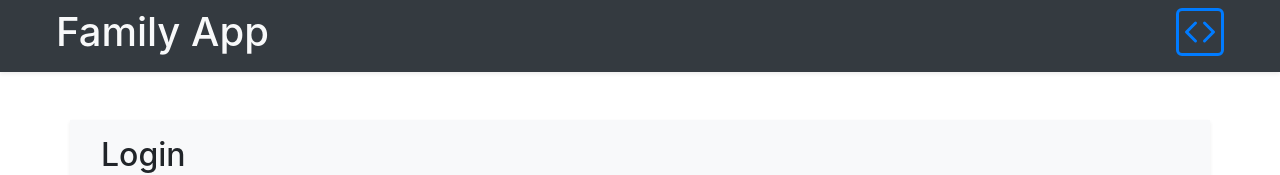
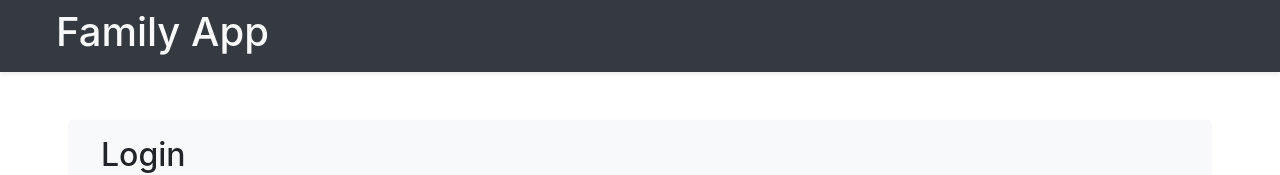
Before and after one commit to NielzosFilms/Family-App, a React (Create React App) app: page /about in a window 1280 px wide. Shown: the top 175 px of the page. Built offline with nearby package versions, Linux system fonts and the light colour scheme.

Commit message:
about page changes

```diff
--- a/src/App.js
+++ b/src/App.js
@@ -9,6 +9,7 @@ import Navbar from "./components/Navbar";
 import Vandaag from "./components/Vandaag";
 import Lijst from "./components/groceries/Groceries";
 import Message from "./components/Message";
+import About from "./components/About";
 
 import { isAuthenticated } from "./components/auth/auth";
 import Login from "./components/auth/Login";
@@ -59,6 +60,9 @@ function App() {
                                 <Route exact path="/lijst">
                                     <Lijst createAlert={createAlert} />
                                 </Route>
+                                <Route exact path="/about">
+                                    <About />
+                                </Route>
                             </Switch>
                         </div>
                     </div>
--- /dev/null
+++ b/src/components/About.js
@@ -0,0 +1,49 @@
+import React from "react";
+
+export default function About(props) {
+    return (
+        <div className="p-3" style={{ overflow: "hidden" }}>
+            <h1 className="display-2">Family App</h1>
+            <div className="dropdown-divider mb-4"></div>
+            <p>
+                Dit project is gemaakt door{" "}
+                <a href="https://github.com/nielzosfilms" target="_blank">
+                    NielzosFilms
+                </a>
+                .
+            </p>
+            <h3>Gebruikte Libraries</h3>
+            <ul class="list-group list-group-flush">
+                <li class="list-group-item bg-transparent">
+                    <a href="https://reactjs.org/" target="_blank">
+                        React Javascript
+                    </a>
+                </li>
+                <li class="list-group-item bg-transparent">
+                    <a href="https://graphql.org/" target="_blank">
+                        GraphQL
+                    </a>
+                </li>
+                <li class="list-group-item bg-transparent">MySQL Database</li>
+            </ul>
+            <div className="dropdown-divider mb-4"></div>
+            <h3>Github Repository</h3>
+            <a
+                href="https://github.com/NielzosFilms/Family-App"
+                className="pr-5"
+                target="_blank"
+            >
+                Family-App
+            </a>
+            <div className="dropdown-divider mb-4"></div>
+            <div>
+                <h3>Developer</h3>
+                <p>
+                    <a href="https://github.com/nielzosfilms" target="_blank">
+                        NielzosFilms
+                    </a>
+                </p>
+            </div>
+        </div>
+    );
+}
--- a/src/components/Header.js
+++ b/src/components/Header.js
@@ -13,29 +13,6 @@ function Header(props) {
                 <h1 className="pl-5 float-left">Family App</h1>
             </a>
             <div className="float-right">
-                <a
-                    href="https://github.com/NielzosFilms/Family-App"
-                    className="pr-5"
-                    target="_blank"
-                >
-                    <svg
-                        width="3em"
-                        height="3em"
-                        viewBox="0 0 16 16"
-                        className="bi bi-code-square"
-                        fill="currentColor"
-                        xmlns="http://www.w3.org/2000/svg"
-                    >
-                        <path
-                            fillRule="evenodd"
-                            d="M14 1H2a1 1 0 0 0-1 1v12a1 1 0 0 0 1 1h12a1 1 0 0 0 1-1V2a1 1 0 0 0-1-1zM2 0a2 2 0 0 0-2 2v12a2 2 0 0 0 2 2h12a2 2 0 0 0 2-2V2a2 2 0 0 0-2-2H2z"
-                        />
-                        <path
-                            fillRule="evenodd"
-                            d="M6.854 4.646a.5.5 0 0 1 0 .708L4.207 8l2.647 2.646a.5.5 0 0 1-.708.708l-3-3a.5.5 0 0 1 0-.708l3-3a.5.5 0 0 1 .708 0zm2.292 0a.5.5 0 0 0 0 .708L11.793 8l-2.647 2.646a.5.5 0 0 0 .708.708l3-3a.5.5 0 0 0 0-.708l-3-3a.5.5 0 0 0-.708 0z"
-                        />
-                    </svg>
-                </a>
                 {isAuthenticated() && (
                     <button className="m-2 mr-5 btn btn-info" onClick={logOut}>
                         Log uit
--- a/src/components/Navbar.js
+++ b/src/components/Navbar.js
@@ -1,5 +1,5 @@
 import React from "react";
-import {useLocation, Link} from "react-router-dom";
+import { useLocation, Link } from "react-router-dom";
 
 function Navbar() {
     const location = useLocation();
@@ -8,7 +8,7 @@ function Navbar() {
     return (
         <nav
             className="navbar navbar-light bg-light flex-column shadow-sm"
-			style={{height: "fit-content"}}
+            style={{ height: "fit-content" }}
         >
             <Link
                 className={
@@ -37,6 +37,15 @@ function Navbar() {
             >
                 Bootschappen Lijst
             </Link>
+            <Link
+                className={
+                    "text-left nav-link text-" +
+                    (path.includes("about") ? "primary" : "body")
+                }
+                to="/about"
+            >
+                Over Family App
+            </Link>
         </nav>
     );
 }
```
Lines whose indentation alone changed are shown as unchanged.
